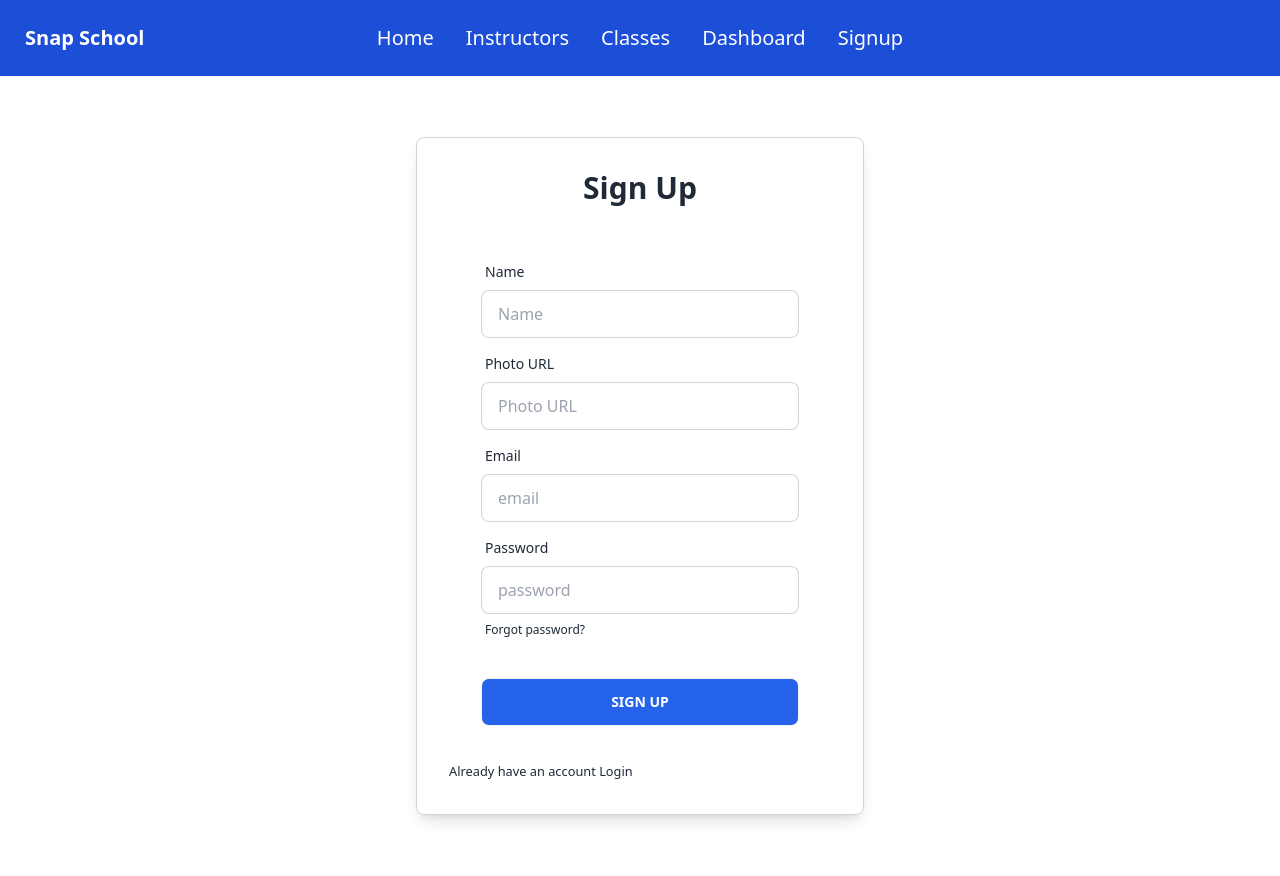
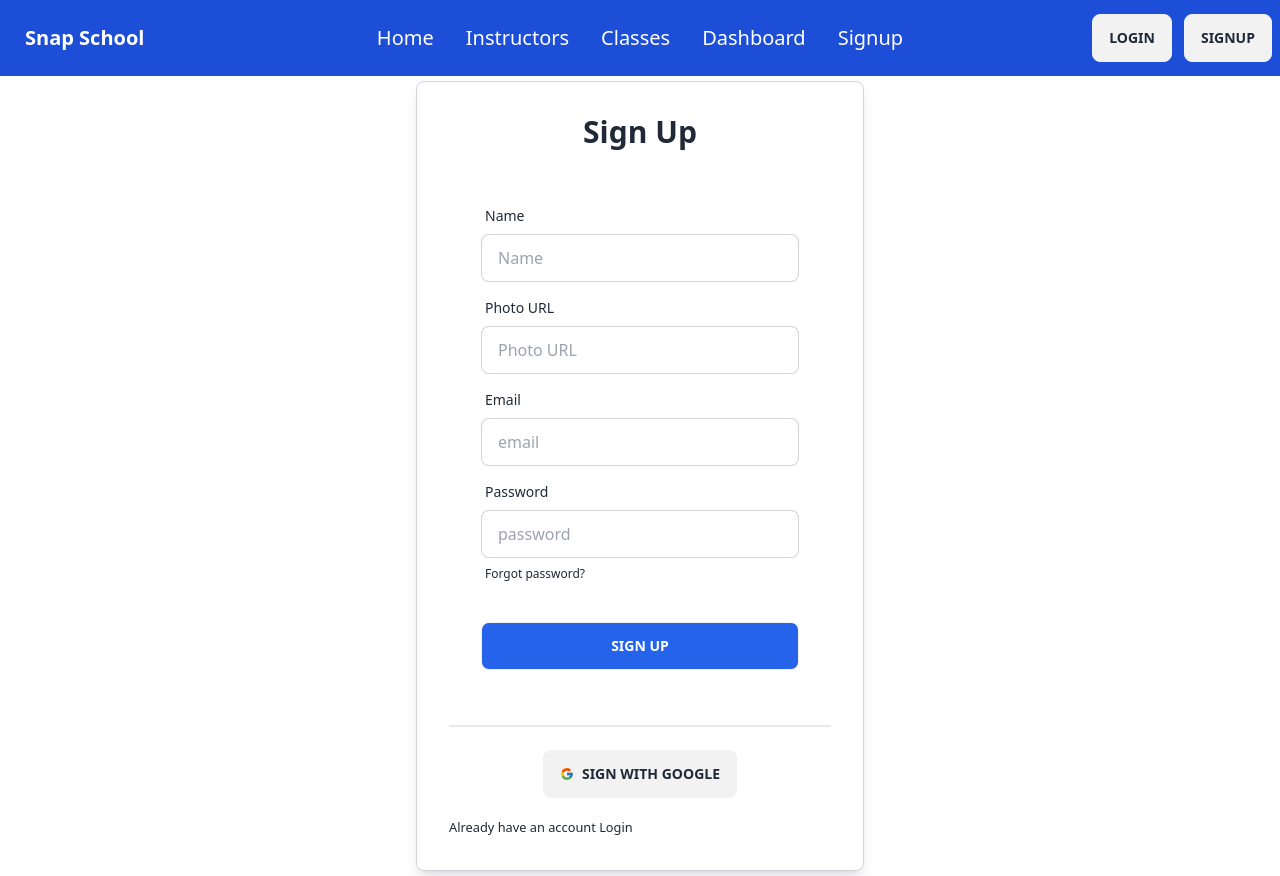
Before and after one commit to Mohiuddin-64bit/Snap-School, a React (Vite) app: page /signup in a window 1280 px wide. Built offline with nearby package versions, Linux system fonts and the light colour scheme; no server answers.

Commit message:
SignIn SignUp with firebase done, SocialSign added

```diff
--- a/package.json
+++ b/package.json
@@ -20,7 +20,8 @@
     "react-icons": "^4.9.0",
     "react-responsive-carousel": "^3.2.23",
     "react-router-dom": "^6.12.0",
-    "sort-by": "^1.2.0"
+    "sort-by": "^1.2.0",
+    "sweetalert2": "^11.7.11"
   },
   "devDependencies": {
     "@types/react": "^18.0.37",
--- a/src/Pages/Login/Login.jsx
+++ b/src/Pages/Login/Login.jsx
@@ -3,6 +3,7 @@ import { useForm } from "react-hook-form";
 import { FcGoogle } from "react-icons/fc";
 import { Link } from "react-router-dom";
 import { AuthContext } from "../../Provider/AuthProvider";
+import SocialSign from "../Shared/SocialSign/SocialSign";
 
 const Login = () => {
   const {
@@ -13,18 +14,18 @@ const Login = () => {
   } = useForm();
   const [error, setError] = useState("");
   const [success, setSuccess] = useState("");
-  const { createUser, user, updateUserProfile } = useContext(AuthContext);
+  const { signIn, user } = useContext(AuthContext);
 
   const onSubmit = (data) => {
-    console.log(data)
-  }
+    signIn(data.email, data.password)
+      .then((result) => console.log(result))
+      .catch((error) => console.log(error.message));
+  };
   return (
     <div className="flex justify-center items-center h-screen">
       <div className="max-w-md w-full  mx-auto p-8 border border-gray-300 shadow-lg rounded-lg">
-        <h2 className="text-3xl font-bold mb-4 text-center">Sign Up</h2>
+        <h2 className="text-3xl font-bold mb-4 text-center">Login</h2>
         <form onSubmit={handleSubmit(onSubmit)} className="card-body">
-
-
           <div className="form-control">
             <label className="label">
               <span className="label-text">Email</span>
@@ -82,10 +83,11 @@ const Login = () => {
             <input
               className="btn bg-blue-600 text-white"
               type="submit"
-              value="Sign Up"
+              value="Login"
             />
           </div>
         </form>
+        <SocialSign></SocialSign>
       </div>
     </div>
   );
--- a/src/Pages/Shared/Navbar/Navbar.jsx
+++ b/src/Pages/Shared/Navbar/Navbar.jsx
@@ -1,6 +1,14 @@
+import { useContext } from "react";
 import { Link } from "react-router-dom";
+import { AuthContext } from "../../../Provider/AuthProvider";
 
 const Navbar = () => {
+  const { user, logOut } = useContext(AuthContext);
+  const handleLogout = () => {
+    logOut()
+      .then(() => {})
+      .catch((error) => console.log(error.message));
+  };
   const menuOptions = (
     <>
       <li>
@@ -17,7 +25,7 @@ const Navbar = () => {
         <Link>Dashboard </Link>
       </li>
       <li>
-        <Link to='/signup'>Signup </Link>
+        <Link to="/signup">Signup </Link>
       </li>
     </>
   );
@@ -55,25 +63,37 @@ const Navbar = () => {
           <ul className="menu menu-horizontal text-xl px-1">{menuOptions}</ul>
         </div>
         <div className="navbar-end">
-          {/* <div className="flex items-center gap-5">
+          {user ? (
+            <>
+              <div className="flex items-center gap-5">
                 <div className="flex items-center">
                   <div className="avatar online">
                     <div className="w-12 rounded-full">
                       <img
                         className="w-12 rounded-full"
-                    src={user.photoURL}
-                    title={user.displayName || user.email}
+                        src={user?.photoURL}
+                        title={user?.displayName || user?.email}
                       />
                     </div>
                   </div>
                   <p className="font-bold lg:block hidden ml-4">
-                {user.displayName || user.email}
+                    {user?.displayName || user?.email}
                   </p>
                 </div>
-            <button className="btn bg-custom-gradient" onClick={handleLogOut}>
+                <button
+                  className="btn bg-custom-gradient"
+                  onClick={handleLogout}
+                >
                   Log Out
                 </button>
-          </div> */}
+              </div>
+            </>
+          ) : (
+            <>
+              <Link to='/login'><button className="btn bg-custom-gradient mr-3">LogIn</button></Link>
+              <Link to='/signup'><button className="btn bg-custom-gradient">SignUp</button></Link>
+            </>
+          )}
         </div>
       </div>
     </div>
--- /dev/null
+++ b/src/Pages/Shared/SocialSign/SocialSign.jsx
@@ -0,0 +1,16 @@
+import { FcGoogle } from "react-icons/fc";
+
+const SocialSign = () => {
+  return (
+    <div>
+      <div className="divider"></div>
+      <div className="w-full text-center my-4">
+        <button className="btn">
+          <FcGoogle></FcGoogle>Sign With Google
+        </button>
+      </div>
+    </div>
+  );
+};
+
+export default SocialSign;
--- a/src/Pages/SignUp/SignUp.jsx
+++ b/src/Pages/SignUp/SignUp.jsx
@@ -3,6 +3,7 @@ import { useForm } from "react-hook-form";
 import { FcGoogle } from "react-icons/fc";
 import { Link } from "react-router-dom";
 import { AuthContext } from "../../Provider/AuthProvider";
+import SocialSign from "../Shared/SocialSign/SocialSign";
 
 const SignUp = () => {
   const {
@@ -18,7 +19,9 @@ const SignUp = () => {
       const loggedUser = result.user;
       console.log(loggedUser)
       updateUserProfile(data.name, data.photoURL)
-        .then(() => {})
+        .then(() => {
+
+        })
         .catch((error) => {
           console.log(error.message);
         });
@@ -120,6 +123,7 @@ const SignUp = () => {
             />
           </div>
         </form>
+        <SocialSign></SocialSign>
         <p>
           <small>
             Already have an account <Link to="/login">Login</Link>
--- a/src/Provider/AuthProvider.jsx
+++ b/src/Provider/AuthProvider.jsx
@@ -5,7 +5,9 @@ import {
   createUserWithEmailAndPassword,
   getAuth,
   onAuthStateChanged,
+  signInWithEmailAndPassword,
   signInWithPopup,
+  signOut,
   updateProfile,
 } from "firebase/auth";
 
@@ -23,6 +25,11 @@ const AuthProvider = ({ children }) => {
     return createUserWithEmailAndPassword(auth, email, password);
   };
 
+  const signIn = (email, password) => {
+    setLoading(true);
+    return signInWithEmailAndPassword(auth, email, password);
+  };
+
   const googleSignIn = () => {
     return signInWithPopup(auth, googleProvider);
   };
@@ -32,6 +39,11 @@ const AuthProvider = ({ children }) => {
       displayName: name,
       photoURL: photo,
     });
+  };
+
+  const logOut = () => {
+    setLoading(true);
+    return signOut(auth);
   };
 
   useEffect(() => {
@@ -50,6 +62,8 @@ const AuthProvider = ({ children }) => {
     googleSignIn,
     loading,
     user,
+    logOut,
+    signIn,
   };
 
   return (
```
Also changed, not shown: 1 other file (tests, documents, lock files or other folders). Lines whose indentation alone changed are shown as unchanged.
